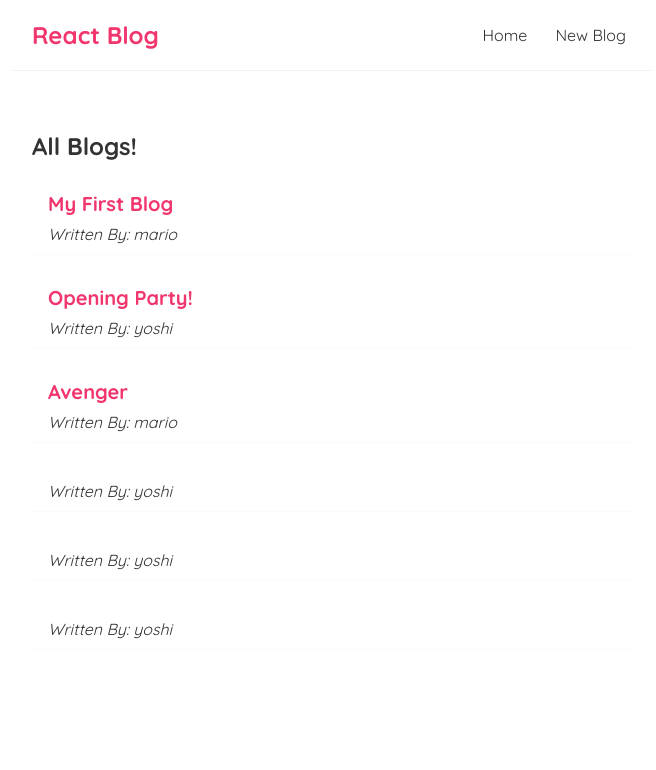
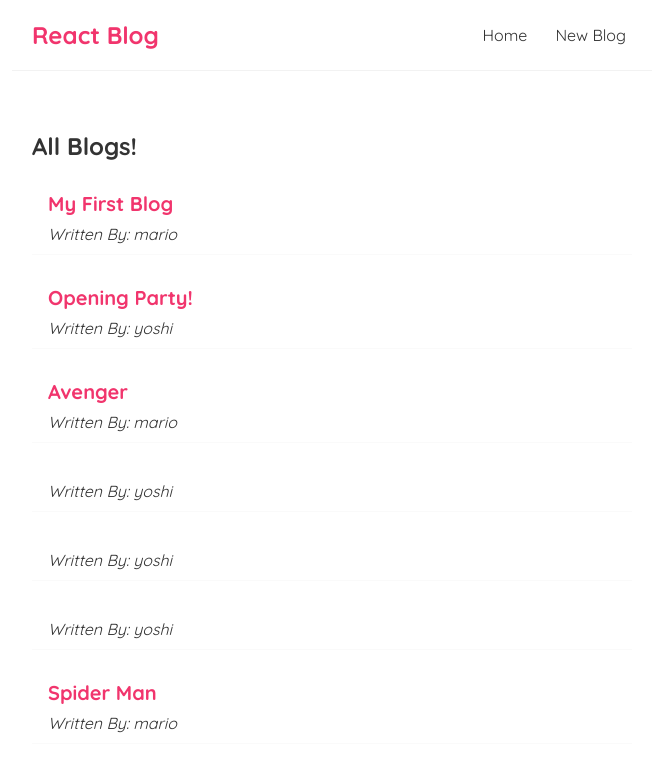
Before and after one commit to kultosh/react-blog, a React (Create React App) app: page / in a window 1280 px wide. Shown: the top 770 px of the page, without its empty margins (308-964 px from the left). Built offline with nearby package versions, Linux system fonts and the light colour scheme; data requests are answered from the project's data file; the HTML template or start-up script is replaced by a standard one.

Commit message:
Created redirect to home page using useHistory hook

```diff
--- a/data/db.json
+++ b/data/db.json
@@ -35,6 +35,12 @@
       "body": "",
       "author": "yoshi",
       "id": 6
+    },
+    {
+      "title": "Spider Man",
+      "body": "Lorem ipsum, dolor sit amet consectetur adipisicing elit. Autem porro ullam eaque mollitia culpa, odit aperiam reiciendis iusto neque repudiandae aliquid corrupti numquam repellat, tenetur ipsam adipisci doloribus suscipit. Eveniet?\n\nLorem ipsum dolor sit amet consectetur adipisicing elit. Soluta officia saepe veniam fugit quaerat libero sed ipsa impedit, nobis, dignissimos nulla! Iure accusantium vel numquam, nobis praesentium quasi inventore nulla!\n\nLorem ipsum, dolor sit amet consectetur adipisicing elit. Eligendi illum, cum cupiditate repellendus tenetur harum praesentium eos eveniet mollitia odio, deleniti excepturi explicabo quisquam, animi dolorem doloribus. Laboriosam, amet id?\n\nLorem ipsum dolor sit amet consectetur adipisicing elit. Quasi alias quo nobis. Delectus illum aspernatur nostrum beatae impedit, perspiciatis deleniti eveniet cum, temporibus minus quam asperiores sint! Voluptatem, repellat distinctio.\n\nLorem ipsum dolor sit amet consectetur adipisicing elit. Deserunt suscipit, iure velit ex molestiae quisquam aspernatur qui nam, culpa nostrum eligendi blanditiis vitae voluptatum. Iste accusamus dolorem neque nemo ut.",
+      "author": "mario",
+      "id": 7
     }
   ]
 }
--- a/src/Create.js
+++ b/src/Create.js
@@ -1,15 +1,19 @@
 import {useState} from 'react';
+import { useHistory } from 'react-router-dom';
 
 const Create = () => {
    const [title, setTitle] = useState('');
    const [body, setBody] = useState('');
    const [author, setAuthor] = useState('yoshi');
    const [isPending, setIsPending] = useState(false);
+   const history = useHistory();
 
    const handleSubmit = (e) => {
       e.preventDefault();
       const blog = {title, body, author};
+
       setIsPending(true);
+
       fetch('http://localhost:8000/blogs', {
          method: 'POST',
          headers: {"Content-Type": "application/json"},
@@ -17,6 +21,7 @@ const Create = () => {
       }).then(() => {
          console.log('new blog added');
          setIsPending(false);
+         history.push('/')
       })
    }
 
```
Also changed, not shown: 1 other file (tests, documents, lock files or other folders).
